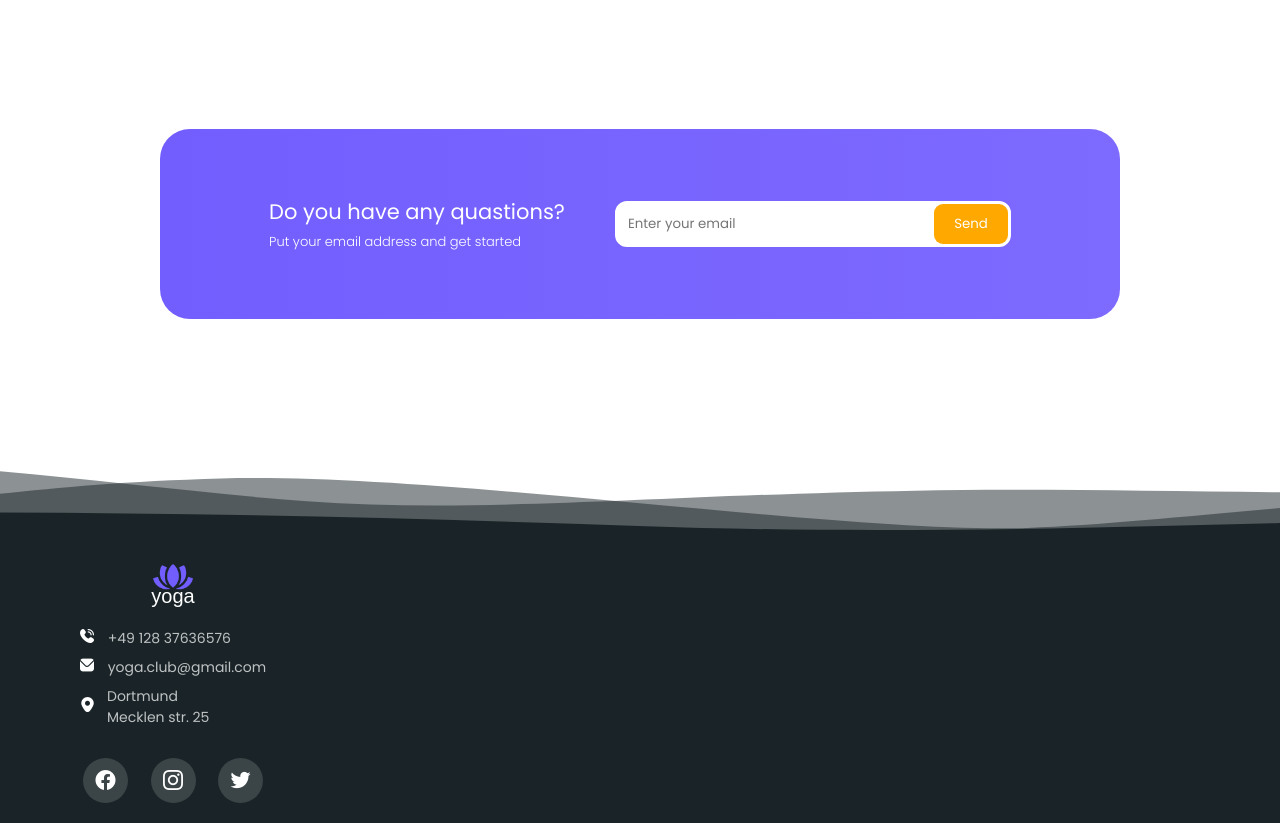
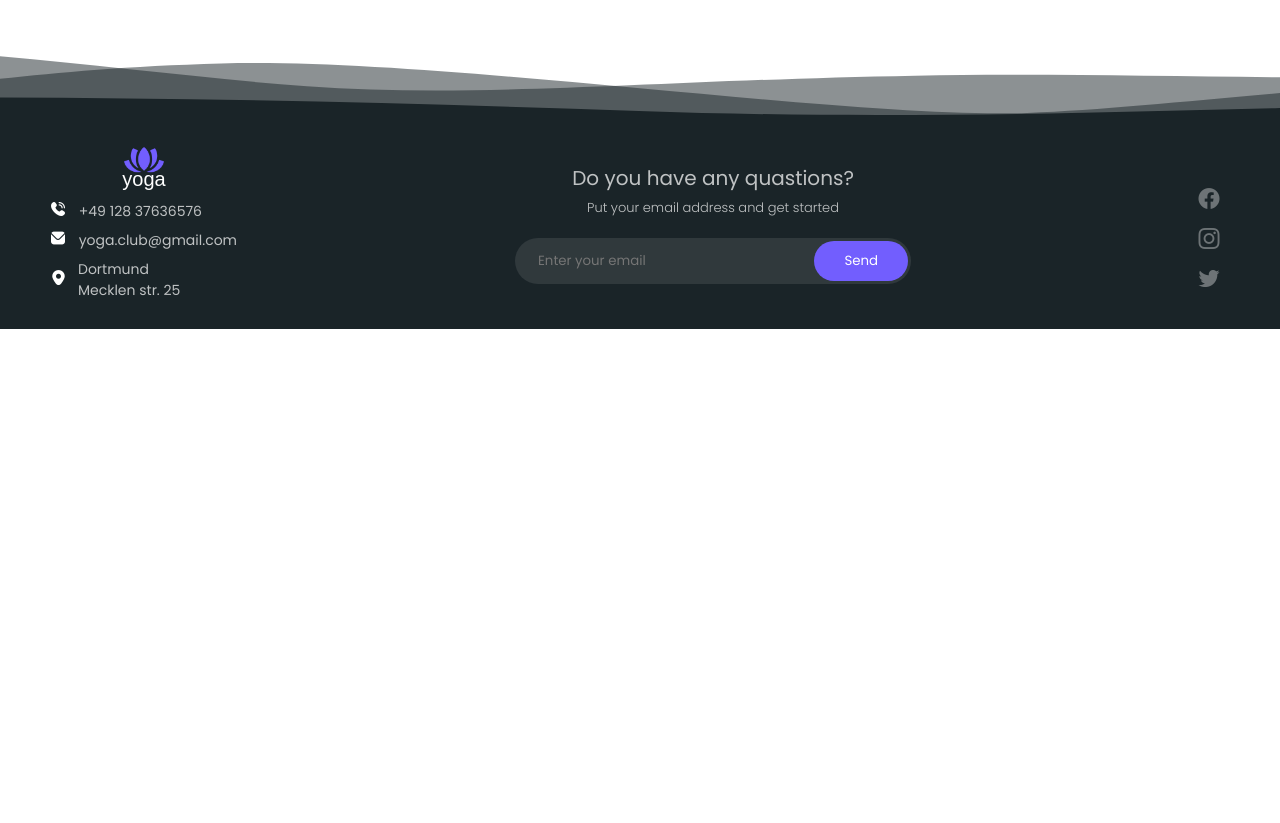
Before and after one commit to Valerij-Hering/yoga, a React (Create React App) app: page / in a window 1280 px wide. Shown: the part 4940-5763 px from the top of the page. After the commit the page ends 5269 px from the top, so only its background shows below. Built offline with nearby package versions, Linux system fonts and the light colour scheme; a web font is replaced by a local one.

Commit message:
Add files via upload

```diff
--- a/package.json
+++ b/package.json
@@ -16,6 +16,8 @@
     "animate.css": "^4.1.1",
     "aos": "^3.0.0-beta.6",
     "axios": "^1.6.5",
+    "express": "^4.18.2",
+    "mongoose": "^8.1.1",
     "react": "^18.2.0",
     "react-dom": "^18.2.0",
     "react-router": "^6.0.0",
--- a/src/App.css
+++ b/src/App.css
@@ -1524,15 +1524,15 @@ transition: .25s;
 
 .container_form {
   display: flex;
+  flex-direction: column;
   justify-content: center;
   align-items: center;
-  background: #725efe;
-  width: 95%;
-  max-width: 960px;
+  text-align: center;
+  width: 90%;
+  max-width: 850px;
   height: 190px;
-  border-radius: 30px;
-  margin: 150px auto;
-  background: linear-gradient(to right, #725efe  , #735efeec );
+
+
 }
 
 
@@ -1540,57 +1540,70 @@ transition: .25s;
   width: 90%;
   max-width: 390px;
   height: 40px;
-  border-radius: 12px;
-  background-color: white;
+  border-radius: 50px;
+  background-color: rgba(255, 255, 255, 0.096);
   display: flex;
   justify-content: center;
   align-items: center;
-  border: white 3px solid;
-  margin-left: 50px;
+  border: rgba(255, 255, 255, 0) 3px solid;
+
 
 }
 
 .input_feedback {
+  background-color: rgba(255, 255, 255, 0);
   align-self: stretch;
   flex: 1;
   border: none;
-  border-radius: 9px;
-  margin-left: 10px;
+  margin-left: 20px;
   outline: none;
+  color: rgba(255, 255, 255, 0.723);
 }
 
 
 
 .input_feedback:focus::placeholder {
   color: transparent;
-}
+  background-color: transparent;
+}
+.input_feedback:-webkit-autofill,
+.input_feedback:-webkit-autofill:hover,
+.input_feedback:-webkit-autofill:focus,
+.input_feedback:-webkit-autofill:active{
+    -webkit-background-clip: text;
+    -webkit-text-fill-color: rgba(255, 255, 255, 0.723);
+    transition: background-color 5000s ease-in-out 0s;
+}
+
+
 
 .btn_feedback {
-  padding: 0 20px;
+  padding: 0 30px;
   align-self: stretch;
-  border-radius: 9px;
+  border-radius: 50px;
   border: none;
-  background-color: #ffa800;
+  background-color: #725efe;
   color: white;
   cursor: pointer;
   transition: 0.3s;
 }
 
 .btn_feedback:hover {
-  background-color: #f3a201;
+  background-color: #604aeb;
   transition: 0.3s;
 }
 
 .feedback_par1 {
-  color: white;
-  font-size: 21px;
+  color: rgba(255, 255, 255, 0.723);
+  font-size: 20px;
   margin-bottom: 5px;
 }
 
 .feedback_par2 {
-  color: white;
+  color: rgba(255, 255, 255, 0.723);
   font-size: 13px;
   font-weight: 300;
+  margin-bottom: 20px;
 }
 
 /* Blog ************************************************************************************************************************************* */
@@ -1808,10 +1821,10 @@ transition: .25s;
 
 .footer {
   width: 100%;
-  padding: 20px 0;
+  padding-bottom: 10px;
   background-color: #1a2428;
   display: flex;
-  justify-content: space-around;
+  justify-content: space-evenly;
   align-items: center;
 }
 
@@ -1819,8 +1832,7 @@ transition: .25s;
   display: flex;
   flex-direction: column;
   align-items: center;
-  margin-right: auto;
-  margin-left: 80px;
+  padding: 0 20px;
 }
 
 .footer-par {
@@ -1840,7 +1852,7 @@ transition: .25s;
 
   align-items: center;
   color: white;
-  margin-bottom: 20px;
+  margin-bottom: 10px;
 }
 
 .container-logo_footer p {
@@ -1850,28 +1862,28 @@ transition: .25s;
 }
 
 .box_footer_socIcon {
-  width: 180px;
-  display: flex;
+  display: flex;
+  flex-direction: column;
   justify-content: space-between;
   margin-top: 30px;
+  padding: 0 20px;
 }
 
 .footer_socIcon {
+  color: rgba(255, 255, 255, 0.366);
+  font-size: 21px;
+  cursor: pointer;
+  width: 40px ;
+  height: 40px;
+  border-radius: 50%;
+  display: flex;
+  justify-content: center;
+  align-items: center;
+  transition: 0.3s;
+}
+
+.footer_socIcon:hover {
   color: white;
-  font-size: 20px;
-  cursor: pointer;
-  background-color: rgba(255, 255, 255, 0.147);
-  width: 45px ;
-  height: 45px;
-  border-radius: 50%;
-  display: flex;
-  justify-content: center;
-  align-items: center;
-  transition: 0.3s;
-}
-
-.footer_socIcon:hover {
-  background-color: #725efe;
 }
 
 .footer_contact_par {
@@ -2282,10 +2294,6 @@ margin-bottom: 300px;
     margin-bottom: 0px;
   }
 
-  .box_input_feedback {
-    border-radius: 10px;
-  }
-
   .eachProduct_container_icon  {
     margin-bottom: 50px;
   }
@@ -2393,8 +2401,10 @@ margin-bottom: 300px;
 
   .blog_content_btn {
     margin-bottom: 5px;
+
     width: 100%;
   }
+
 }
 
 
@@ -2428,6 +2438,17 @@ margin-bottom: 300px;
     margin-top: 0px;
     margin-left: 0px;
     text-align: justify;
+  }
+
+  .footer {
+    display: flex;
+    flex-direction: column;
+    align-items: center;
+  }
+
+  .box_footer_socIcon {
+    display: flex;
+    flex-direction: row;
   }
 
 }
--- a/src/Footer.js
+++ b/src/Footer.js
@@ -1,3 +1,4 @@
+import ContactForm from './Feedback';
 import logo from './Images/logo3.png';
 
 const Footer = () => {
@@ -5,7 +6,7 @@ const Footer = () => {
         <div>
             <div className='shapedividers_com-5956'></div>
             <div className='footer'>
-                <div className="footer_content1">
+                <div className="footer_content1" data-aos="fade-up" data-aos-duration="1500" data-aos-once="true">
                     <div className='container-logo_footer'>
                         <img className='logo_footer' src={logo} width="60px" alt='logo'/>
                         <p>yoga</p>
@@ -21,13 +22,16 @@ const Footer = () => {
                             </div>
                         </div>
                     </div>
-                    <div className='box_footer_socIcon'>
+
+                </div>
+                <ContactForm/>
+                    <div className='box_footer_socIcon' data-aos="fade-up" data-aos-duration="1500" data-aos-once="true">
                         <i className="fi fi-brands-facebook footer_socIcon"></i>
                         <i className="fi fi-brands-instagram footer_socIcon"></i>
                         <i className="fi fi-brands-twitter footer_socIcon"></i>
                     </div>
-                </div>
             </div>
+
         </div>
     )
 }
--- a/src/Home.js
+++ b/src/Home.js
@@ -14,7 +14,6 @@ import line from './Images/line2.png'
 import Video from './Video';
 import woman from './Images/woman.png';
 import Accordions from './Accordions';
-import ContactForm from './Feedback';
 import { Prices } from './Prices';
 AOS.init();
 
@@ -113,7 +112,9 @@ function Home() {
             <br/>
             <br/>
             <Prices/>
-            <ContactForm/>
+            <br/>
+            <br/>
+            <br/>
             <ScrollButton/>
         </div>
 
--- a/src/styles.module.css
+++ b/src/styles.module.css
@@ -13,7 +13,6 @@
 
   .info {
     color: rgb(0, 49, 0);
-
     padding: 1rem;
     border-radius: 4px;
   }
@@ -23,7 +22,6 @@
     width: 500px;
     background-color: white;
     margin-top: 70px;
-
   }
 
   /* .item {
```
Also changed, not shown: 1 other file (tests, documents, lock files or other folders).
